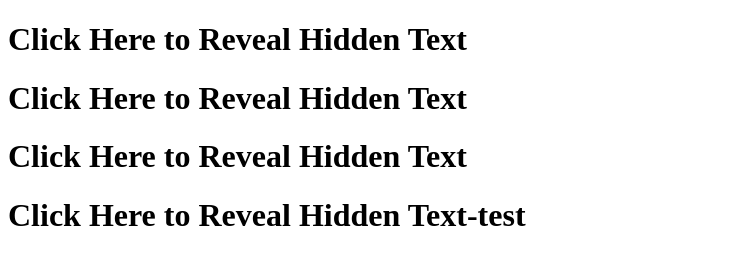
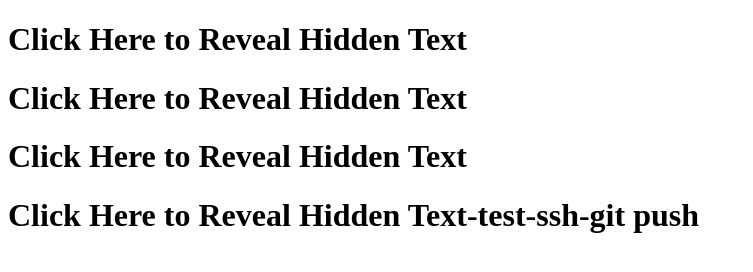
Before and after one commit to nuist2017/www, a plain HTML site: page javascript/examp13-1-e1.html in a window 1280 px wide. Shown: the whole page, without its empty margins (0-753 px from the left). Drawn offline with Linux system fonts and the light colour scheme.

```diff
--- a/javascript/examp13-1-e1.html
+++ b/javascript/examp13-1-e1.html
@@ -48,7 +48,7 @@
 <h1 class="handle">Click Here to Reveal Hidden Text</h1>
 <h1 class="handle">Click Here to Reveal Hidden Text</h1>
 <h1 class="handle">Click Here to Reveal Hidden Text</h1>
-<h1 class="handle">Click Here to Reveal Hidden Text-test</h1>
+<h1 class="handle">Click Here to Reveal Hidden Text-test-ssh-git push </h1>
 <p>This paragraph is hidden. It appears when you click on the title.</p>
 </div>
 </body>
```
